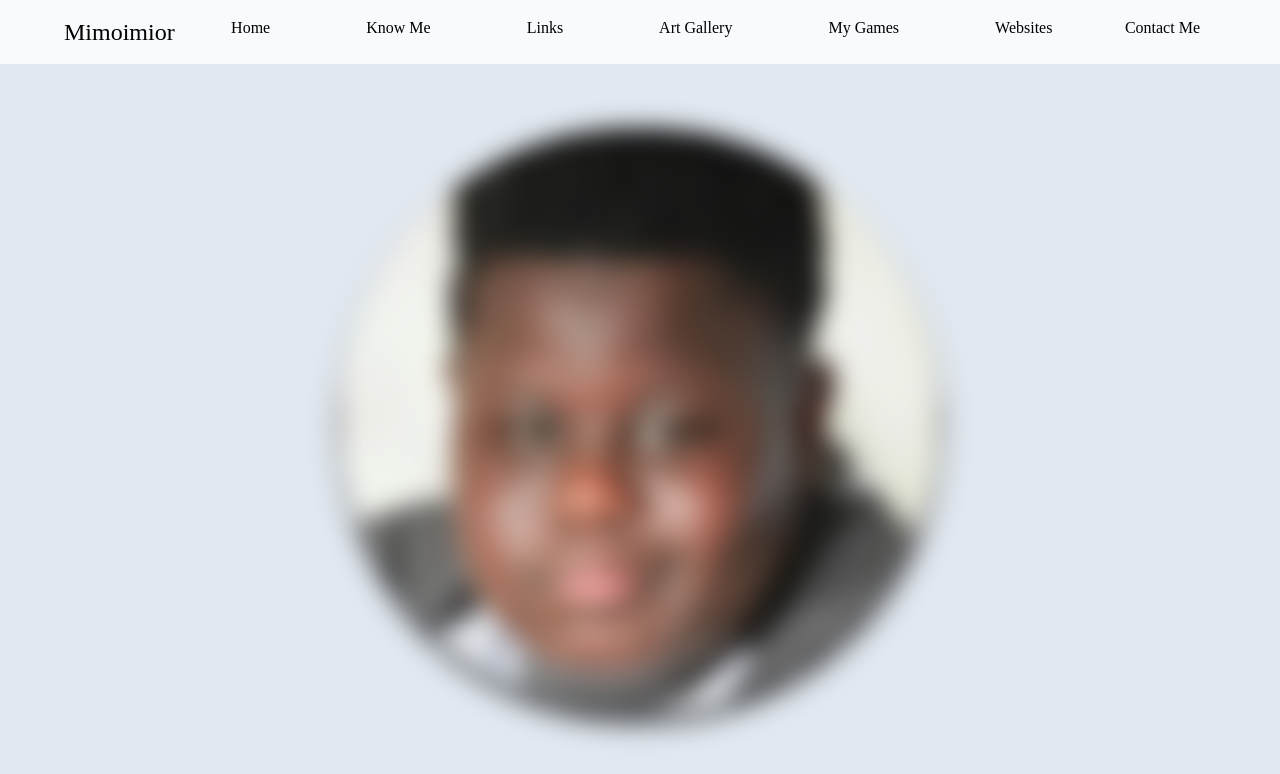
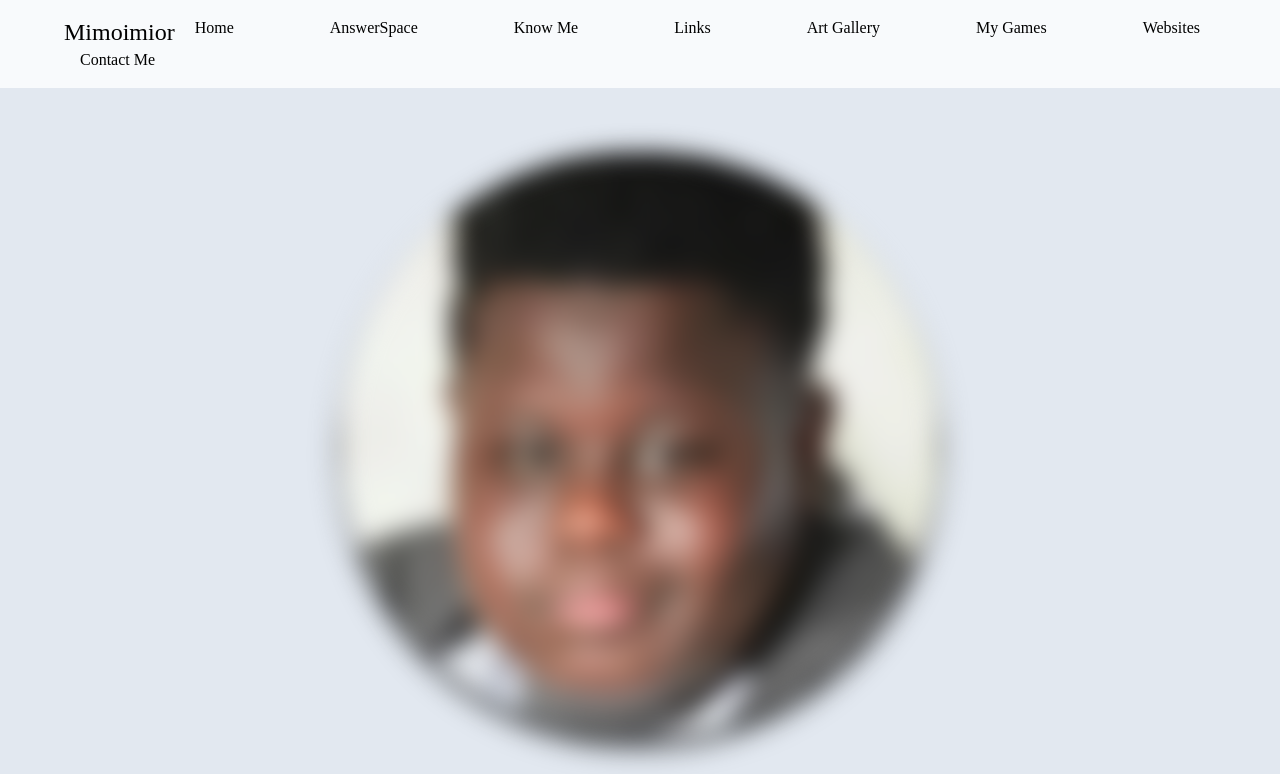
Before and after one commit to mimoimio/mimoimio.github.io, a website: page index.html in a window 1280 px wide. Shown: the top 774 px of the page. Drawn offline with nearby package versions, Linux system fonts and the light colour scheme; a web font is replaced by a local one.

Commit message:
added answerspace

```diff
--- a/index.html
+++ b/index.html
@@ -14,6 +14,7 @@
         <h1 class="text-2xl">Mimoimior</h1>
         <div class="flex gap-16 flex-wrap">
             <div><a href="index.html" class="px-4 rounded-full duration-150">Home</a></div>
+            <div><a href="answerspace.mimoimio.com" class="px-4 rounded-full duration-150">AnswerSpace</a></div>
             <div><a href="#knowme" class="px-4 rounded-full duration-150">Know Me</a></div>
             <div><a href="#links" class="px-4 rounded-full duration-150">Links</a></div>
             <div><a href="#artgallery" class="px-4 rounded-full duration-150">Art Gallery</a></div>
```
